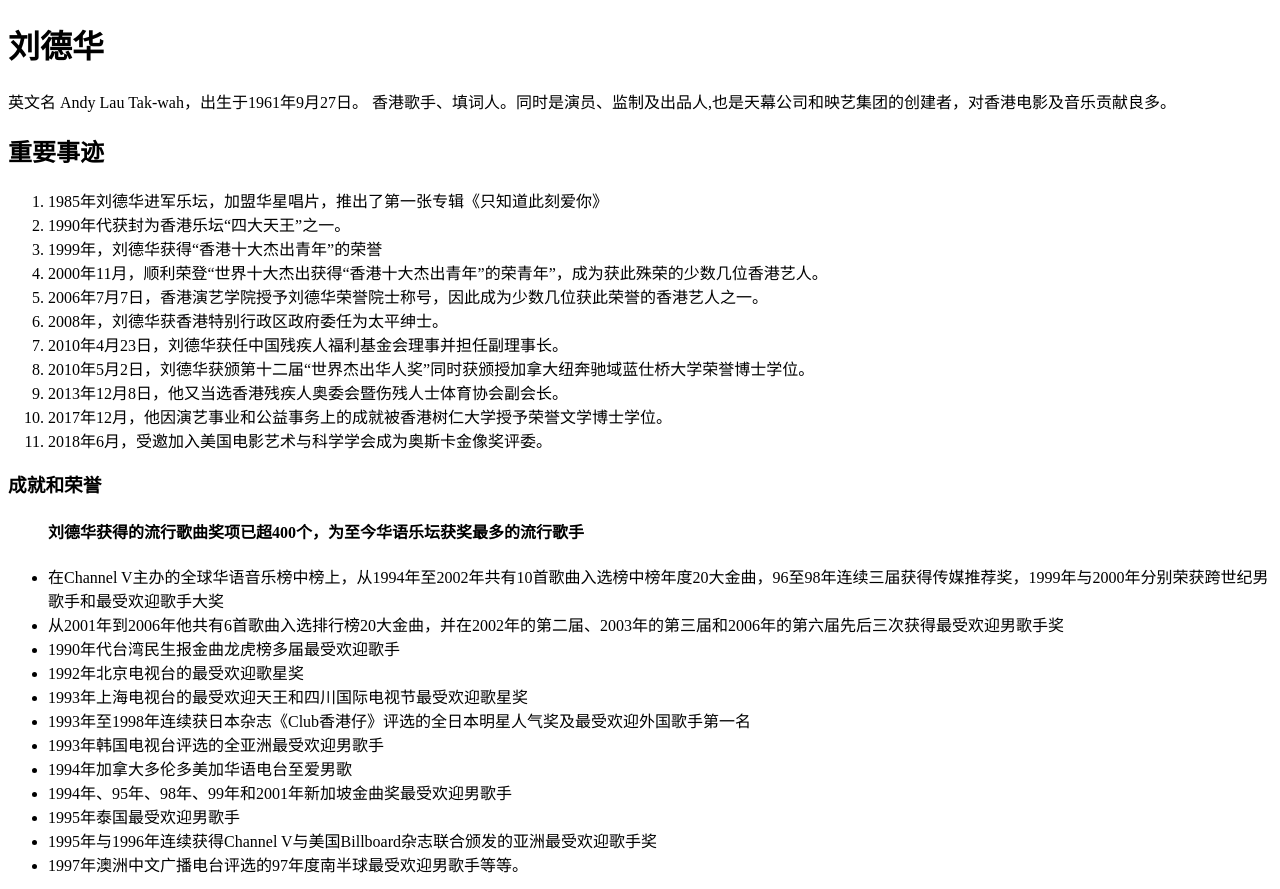
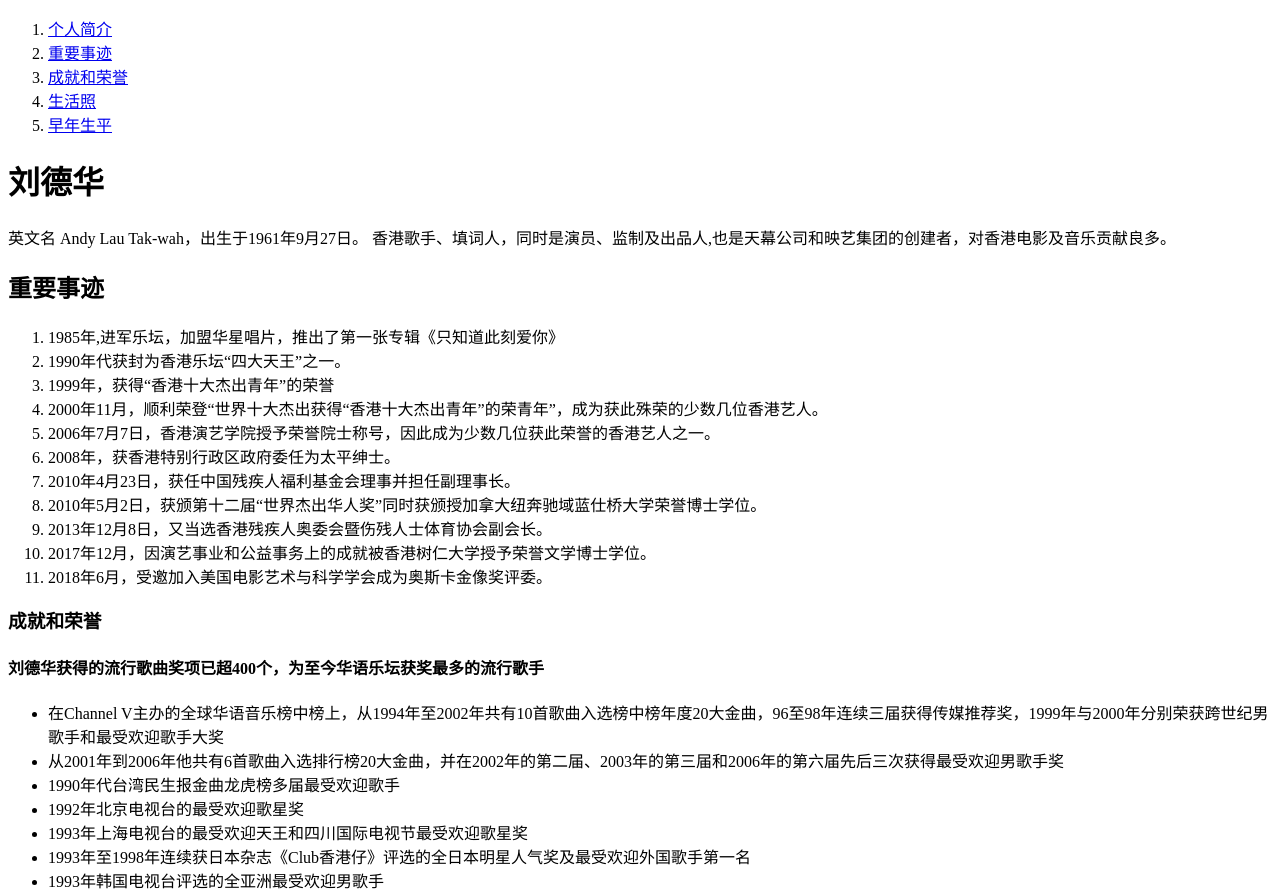
Before and after one commit to czh-zz/images, a plain HTML site: page index.html in a window 1280 px wide. Shown: the top 889 px of the page. Drawn offline with Linux system fonts and the light colour scheme.

Commit message:
初次完成

```diff
--- a/index.html
+++ b/index.html
@@ -11,28 +11,36 @@
     </style>
 </head>
 <body>
-    <h1>刘德华</h1>
+    <nav>
+        <ol>
+            <li><a href="#1">个人简介</a></li>
+            <li><a href="#2">重要事迹</a></li>
+            <li><a href="#3">成就和荣誉</a></li>
+            <li><a href="#4">生活照</a></li>
+            <li><a href="#5">早年生平</a></li>
+        </ol>
+    </nav>
+    <h1 id=1>刘德华</h1>
         <p>
             英文名 Andy Lau Tak-wah，出生于1961年9月27日。
-            香港歌手、填词人。同时是演员、监制及出品人,也是天幕公司和映艺集团的创建者，对香港电影及音乐贡献良多。
+            香港歌手、填词人，同时是演员、监制及出品人,也是天幕公司和映艺集团的创建者，对香港电影及音乐贡献良多。
         </p>
-    <h2>重要事迹</h2>
-
-    <ol>
-        <li>1985年刘德华进军乐坛，加盟华星唱片，推出了第一张专辑《只知道此刻爱你》</li>
-        <li>1990年代获封为香港乐坛“四大天王”之一。</li>
-        <li>1999年，刘德华获得“香港十大杰出青年”的荣誉</li>
-        <li>2000年11月，顺利荣登“世界十大杰出获得“香港十大杰出青年”的荣青年”，成为获此殊荣的少数几位香港艺人。</li>
-        <li>2006年7月7日，香港演艺学院授予刘德华荣誉院士称号，因此成为少数几位获此荣誉的香港艺人之一。</li>
-        <li>2008年，刘德华获香港特别行政区政府委任为太平绅士。</li>
-        <li>2010年4月23日，刘德华获任中国残疾人福利基金会理事并担任副理事长。</li>
-        <li>2010年5月2日，刘德华获颁第十二届“世界杰出华人奖”同时获颁授加拿大纽奔驰域蓝仕桥大学荣誉博士学位。</li>
-        <li>2013年12月8日，他又当选香港残疾人奥委会暨伤残人士体育协会副会长。</li>
-        <li>2017年12月，他因演艺事业和公益事务上的成就被香港树仁大学授予荣誉文学博士学位。</li>
-        <li>2018年6月，受邀加入美国电影艺术与科学学会成为奥斯卡金像奖评委。</li>
-    </ol>
-    <h3>成就和荣誉</h3>
-            <h4><blockquote>刘德华获得的流行歌曲奖项已超400个，为至今华语乐坛获奖最多的流行歌手</blockquote></h4>
+    <h2 id=2>重要事迹</h2>
+        <ol>
+            <li>1985年,进军乐坛，加盟华星唱片，推出了第一张专辑《只知道此刻爱你》</li>
+            <li>1990年代获封为香港乐坛“四大天王”之一。</li>
+            <li>1999年，获得“香港十大杰出青年”的荣誉</li>
+            <li>2000年11月，顺利荣登“世界十大杰出获得“香港十大杰出青年”的荣青年”，成为获此殊荣的少数几位香港艺人。</li>
+            <li>2006年7月7日，香港演艺学院授予荣誉院士称号，因此成为少数几位获此荣誉的香港艺人之一。</li>
+            <li>2008年，获香港特别行政区政府委任为太平绅士。</li>
+            <li>2010年4月23日，获任中国残疾人福利基金会理事并担任副理事长。</li>
+            <li>2010年5月2日，获颁第十二届“世界杰出华人奖”同时获颁授加拿大纽奔驰域蓝仕桥大学荣誉博士学位。</li>
+            <li>2013年12月8日，又当选香港残疾人奥委会暨伤残人士体育协会副会长。</li>
+            <li>2017年12月，因演艺事业和公益事务上的成就被香港树仁大学授予荣誉文学博士学位。</li>
+            <li>2018年6月，受邀加入美国电影艺术与科学学会成为奥斯卡金像奖评委。</li>
+        </ol>
+    <h3 id=3>成就和荣誉</h3>
+            <h4>刘德华获得的流行歌曲奖项已超400个，为至今华语乐坛获奖最多的流行歌手</h4>
         <ul>
             <li>在Channel V主办的全球华语音乐榜中榜上，从1994年至2002年共有10首歌曲入选榜中榜年度20大金曲，96至98年连续三届获得传媒推荐奖，1999年与2000年分别荣获跨世纪男歌手和最受欢迎歌手大奖</li>
             <li>从2001年到2006年他共有6首歌曲入选排行榜20大金曲，并在2002年的第二届、2003年的第三届和2006年的第六届先后三次获得最受欢迎男歌手奖</li>
@@ -69,12 +77,17 @@
                 <tr><td>2016</td><td>第16届华表奖</td>              <td>最佳男演员</td><td>《失孤》</td></tr>
             </tbody>
         </table>
-    <h3>生活照</h3>
+    <h3 id=4>生活照</h3>
+        <a href="1.jpg" target="_blank">
         <div><img src="1.jpg" alt="图片1"></div>
+        </a>
+        <a href="2.jpg" target="_blank">
         <div><img src="2.jpg" alt="图片2"></div>
+        </a>
+        <a href="3.jpg" target="_blank">
         <div><img src="3.jpg" alt="图片3"></div>
-
-    <h3>早年生平</h3>
+        </a>
+    <h3 id=5>早年生平</h3>
         <p>
         刘德华祖籍广东新会县荷塘镇，出生于香港新界大埔泰亨村，祖父在当时算是大地主。有三位姐姐、一位妹妹和一位弟弟，在家中排行第四。其父刘礼年轻时为启德机场的消防员。
         </p>
```
